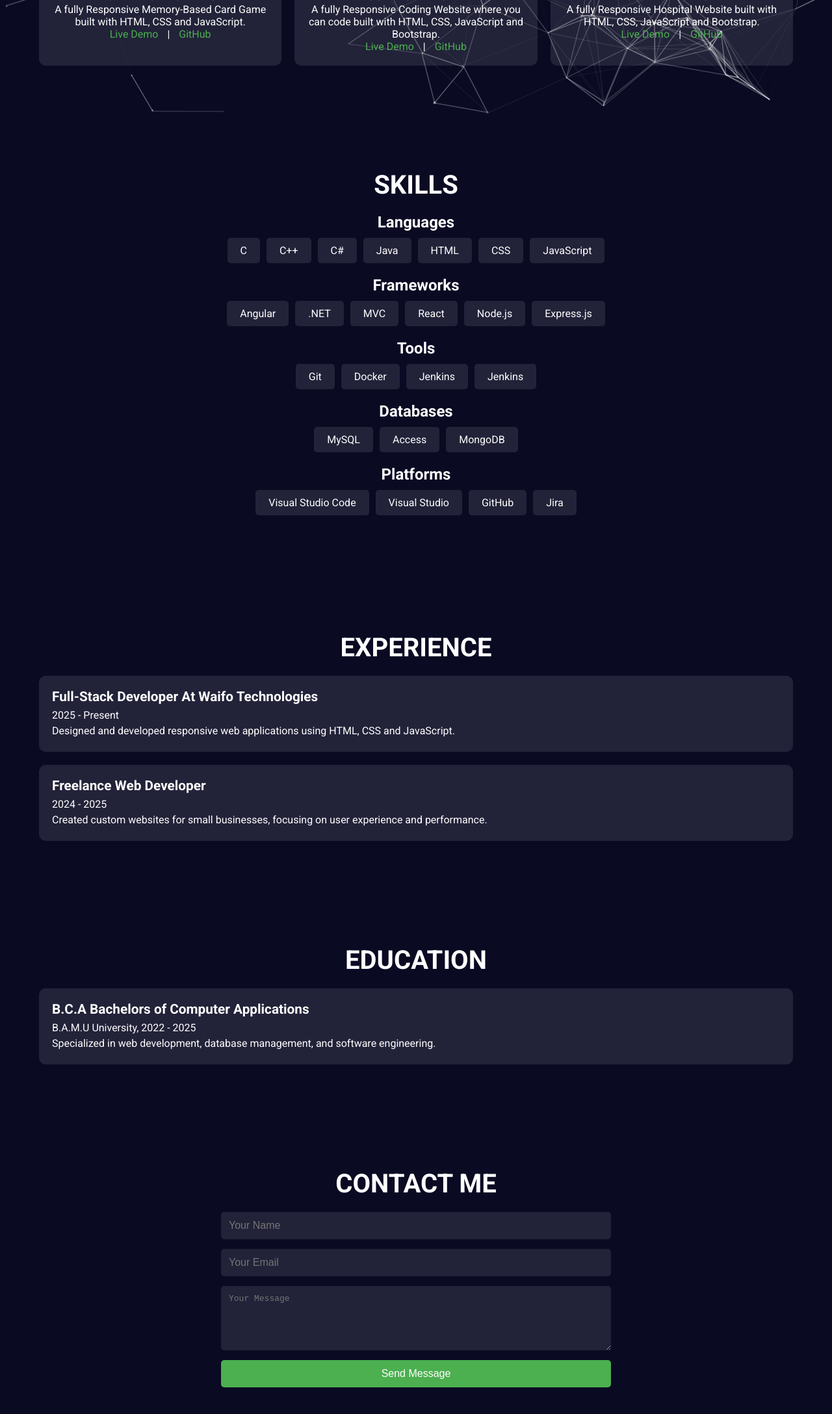
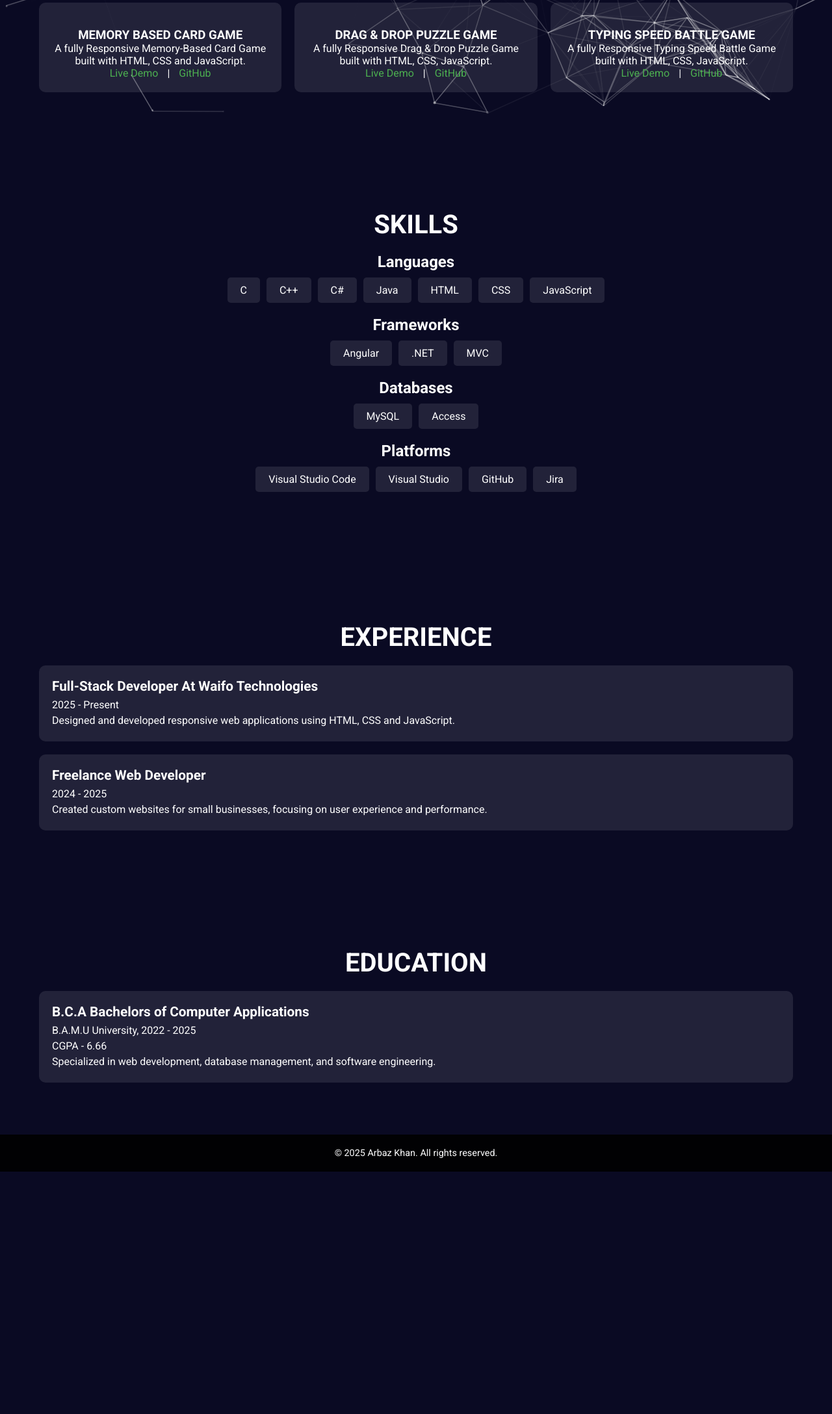
Before and after one commit to arbazz87/Portfolio, a plain HTML site: page index.html in a window 1280 px wide. Shown: the part 624-2800 px from the top of the page at 65% size. After the commit the page ends 2427 px from the top, so only its background shows below. Drawn offline with nearby package versions, Linux system fonts and the light colour scheme; animation ran at ten frames a second.

Commit message:
second commit

```diff
--- a/index.html
+++ b/index.html
@@ -22,7 +22,6 @@
     scroll-behavior: smooth;
   }
 
-    /* Particles.js Background */
   #particles-js {
     position: fixed;
     top: 0;
@@ -32,41 +31,44 @@
     z-index: -1;
   }
 
-    /* Navigation */
   nav {
     background: rgba(0, 0, 0, 0.9);
     padding: 20px;
     position: fixed;
     width: 100%;
     top: 0;
-      z-index: 10;
+    z-index: 1000;
   }
 
   nav ul {
     list-style: none;
     display: flex;
     justify-content: center;
+    flex-wrap: wrap;
   }
 
   nav ul li {
-      margin: 0 20px;
+    margin: 10px 15px;
   }
 
   nav ul li a {
     color: #fff;
     text-decoration: none;
-      font-size: 1.2em;
+    font-size: 1.1em;
     transition: color 0.3s ease;
+    display: inline-block;
+    padding: 5px 10px;
   }
 
   nav ul li a:hover,
   nav ul li a:focus {
     color: #4caf50;
+    background-color: rgba(255, 255, 255, 0.1);
+    border-radius: 5px;
   }
 
-    /* Sections */
   section {
-      padding: 80px 20px;
+    padding: 100px 20px 80px;
     max-width: 1200px;
     margin: 0 auto;
     text-align: center;
@@ -78,9 +80,8 @@
     text-transform: uppercase;
   }
 
-    /* Home Section */
   #home {
-      padding-top: 120px;
+    padding-top: 160px;
   }
 
   #home h1 {
@@ -95,7 +96,6 @@
     line-height: 1.6;
   }
 
-    /* Projects Section */
   .project-grid {
     display: grid;
     grid-template-columns: repeat(auto-fit, minmax(300px, 1fr));
@@ -131,7 +131,6 @@
     text-decoration: underline;
   }
 
-    /* Skills Section */
   .category {
     margin: 20px 0;
   }
@@ -165,7 +164,6 @@
     box-shadow: 0 4px 8px rgba(0, 0, 0, 0.2);
   }
 
-    /* Experience & Education */
   .timeline {
     display: flex;
     flex-direction: column;
@@ -190,48 +188,6 @@
     line-height: 1.5;
   }
 
-    /* Contact Section */
-    #contact form {
-      max-width: 600px;
-      margin: 20px auto;
-      display: flex;
-      flex-direction: column;
-      gap: 15px;
-    }
-
-    #contact input,
-    #contact textarea {
-      padding: 12px;
-      border: none;
-      border-radius: 5px;
-      font-size: 1em;
-      background: rgba(255, 255, 255, 0.1);
-      color: #fff;
-      transition: background 0.3s ease;
-    }
-
-    #contact input:focus,
-    #contact textarea:focus {
-      background: rgba(255, 255, 255, 0.2);
-      outline: none;
-    }
-
-    #contact button {
-      padding: 12px;
-      background: #4caf50;
-      color: #fff;
-      border: none;
-      border-radius: 5px;
-      cursor: pointer;
-      font-size: 1em;
-      transition: background 0.3s ease;
-    }
-
-    #contact button:hover {
-      background: #45a049;
-    }
-
-    /* Footer */
   footer {
     background: rgba(0, 0, 0, 0.9);
     padding: 20px;
@@ -239,7 +195,6 @@
     font-size: 0.9em;
   }
 
-    /* Responsive Design */
   @media (max-width: 768px) {
     nav ul {
       flex-direction: column;
@@ -247,7 +202,7 @@
     }
 
     nav ul li {
-        margin: 10px 0;
+      margin: 8px 0;
     }
 
     section h2 {
@@ -274,6 +229,7 @@
     }
   }
 </style>
+
 </head>
 <body>
   <!-- Particles.js Background -->
@@ -286,8 +242,7 @@
       <li><a href="#skills">Skills</a></li>
       <li><a href="#experience">Experience</a></li>
       <li><a href="#education">Education</a></li>
-      <li><a href="#contact">Contact</a></li>
-      <li><a href="Arbaz Khan Resume.pdf" target="_blank" aria-label="Download Resume">Resume</a></li>
+      <li><a href="Araz Khan Resume.pdf" target="_blank" aria-label="Download Resume">Resume</a></li>
     </ul>
   </nav>
 
@@ -302,17 +257,17 @@
       <div class="project-card"><br>
         <h3>MEMORY BASED CARD GAME</h3>
         <p>A fully Responsive Memory-Based Card Game built with HTML, CSS and JavaScript.</p>
-        <a href="C:\Users\arbaz\OneDrive\Desktop\Card Game\Card-Game\card game.html" target="_blank">Live Demo</a> | <a href="https://github.com/arbazz87/Card-Game" target="_blank">GitHub</a>
+        <a href="https://arbazz87.github.io/Card-Game/" target="_blank">Live Demo</a> | <a href="https://github.com/arbazz87/Card-Game" target="_blank">GitHub</a>
       </div>
       <div class="project-card"><br>
-        <h3>CODING WEBSITE</h3>
-        <p>A fully Responsive Coding Website where you can code built with HTML, CSS, JavaScript and Bootstrap.</p>
-        <a href="https://aitaurangabad.com/" target="_blank">Live Demo</a> | <a href="#" target="_blank">GitHub</a>
+        <h3>DRAG & DROP PUZZLE GAME</h3>
+        <p>A fully Responsive Drag & Drop Puzzle Game built with HTML, CSS, JavaScript.</p>
+        <a href="https://arbazz87.github.io/Puzzle-Game/" target="_blank">Live Demo</a> | <a href="https://github.com/arbazz87/Puzzle-Game" target="_blank">GitHub</a>
       </div>
       <div class="project-card"><br>
-        <h3>HOSPITAL WEBSITE</h3>
-        <p>A fully Responsive Hospital Website built with HTML, CSS, JavaScript and Bootstrap.</p>
-        <a href="file:///C:/Users/arbaz/OneDrive/Desktop/Hospital/Hospital/index.html" target="_blank">Live Demo</a> | <a href="https://github.com/arbazz87/Hospital" target="_blank">GitHub</a>
+        <h3>TYPING SPEED BATTLE GAME</h3>
+        <p>A fully Responsive Typing Speed Battle Game built with HTML, CSS, JavaScript.</p>
+        <a href="https://arbazz87.github.io/Typing-Game/" target="_blank">Live Demo</a> | <a href="https://github.com/arbazz87/Typing-Game" target="_blank">GitHub</a>
       </div>
     </div>
   </section>
@@ -337,18 +292,6 @@
         <li>Angular</li>
         <li>.NET</li>
         <li>MVC</li>
-        <li>React</li>
-        <li>Node.js</li>
-        <li>Express.js</li>
-      </ul>
-    </div>
-    <div class="category">
-      <h3>Tools</h3>
-      <ul>
-        <li>Git</li>
-        <li>Docker</li>
-        <li>Jenkins</li>
-        <li>Jenkins</li>
       </ul>
     </div>
     <div class="category">
@@ -356,7 +299,6 @@
       <ul>
         <li>MySQL</li>
         <li>Access</li>
-        <li>MongoDB</li>
       </ul>
     </div>
     <div class="category">
@@ -392,19 +334,10 @@
       <div class="timeline-item">
         <h3>B.C.A Bachelors of Computer Applications</h3>
         <p>B.A.M.U University, 2022 - 2025</p>
+        <p>CGPA - 6.66</p>
         <p>Specialized in web development, database management, and software engineering.</p>
       </div>
     </div>
-  </section>
-
-  <section id="contact">
-    <h2>Contact Me</h2>
-    <form>
-      <input type="text" placeholder="Your Name" required aria-label="Name">
-      <input type="email" placeholder="Your Email" required aria-label="Email">
-      <textarea placeholder="Your Message" rows="5" required aria-label="Message"></textarea>
-      <button type="submit">Send Message</button>
-    </form>
   </section>
 
   <footer>
```
Also changed, not shown: 2 other files. Lines whose indentation alone changed are shown as unchanged.
